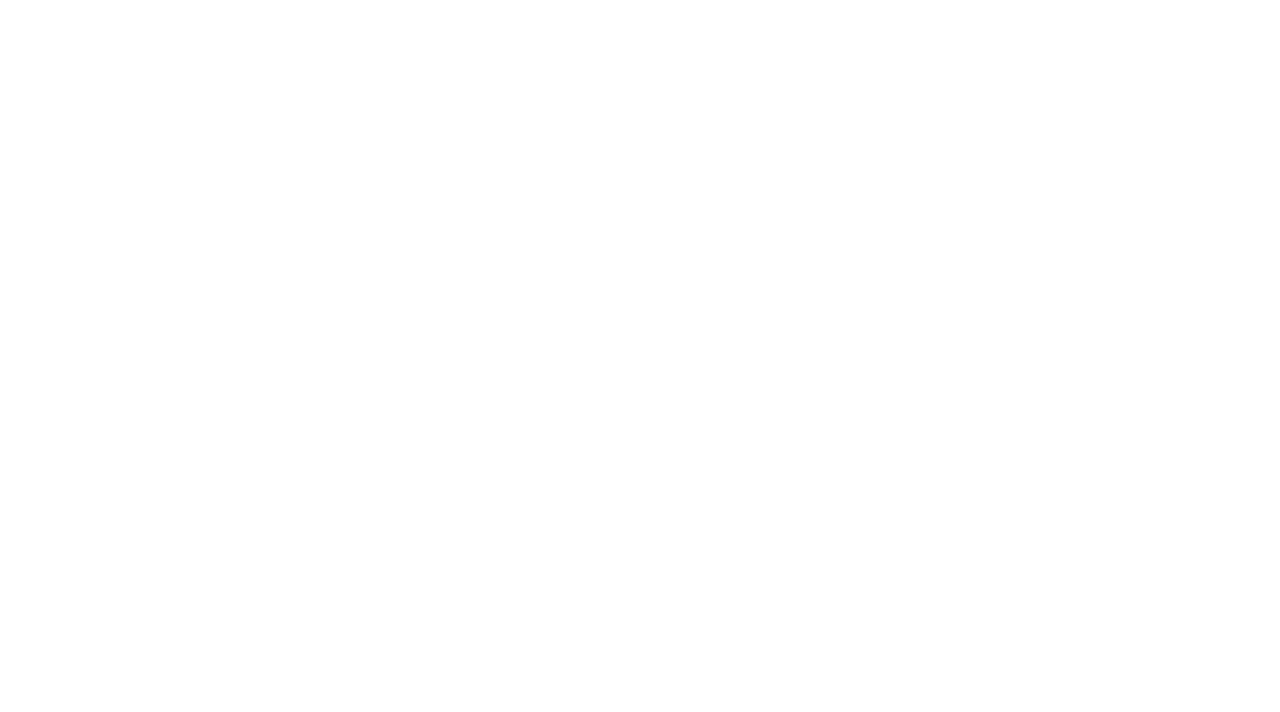
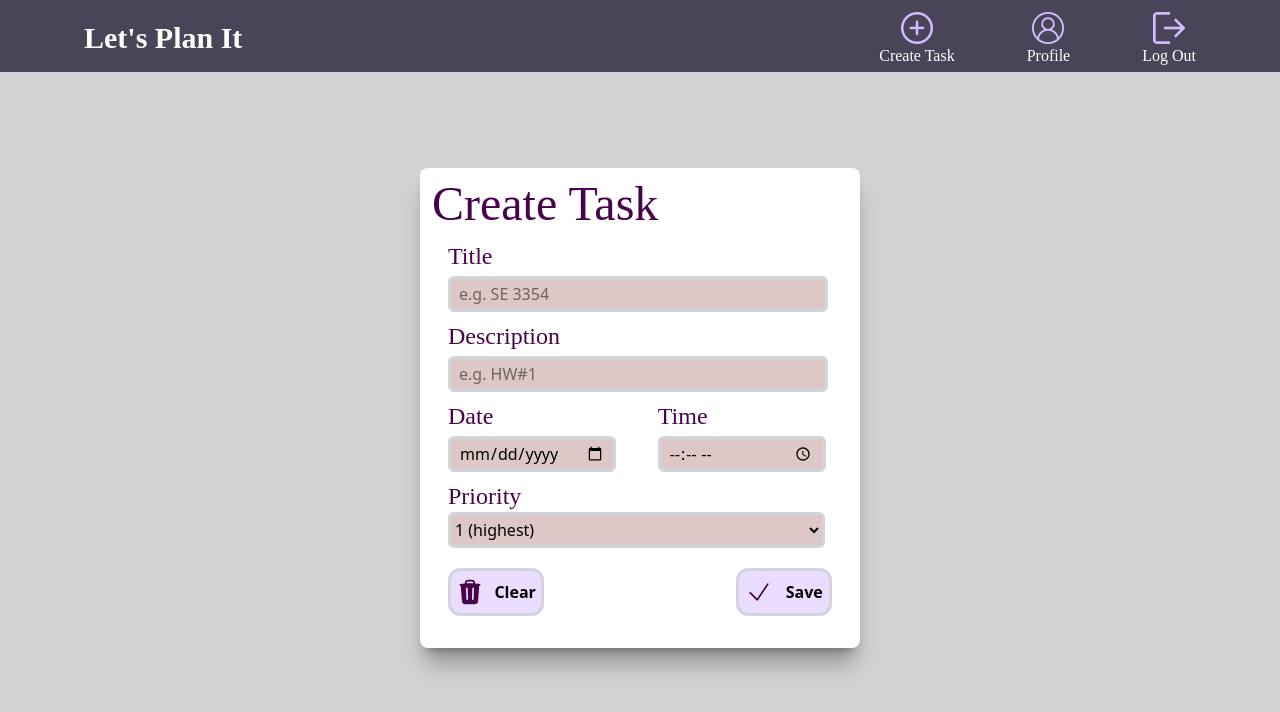
Before and after one commit to Plasmaman916/LetsPlanIt, a React (Vite) app: page /create in a window 1280 px wide. Before the commit this address had no page. Shown: the top 712 px of the page. Built offline with nearby package versions, Linux system fonts and the light colour scheme; a web font is replaced by a local one.

Commit message:
create task

```diff
--- a/src/App.tsx
+++ b/src/App.tsx
@@ -5,6 +5,7 @@ import { Routes, Route } from "react-router-dom";
 import Login from "./pages/Login";
 import Register from "./pages/Register";
 import Dashboard from "./pages/Dashboard";
+import CreateTask from "./pages/CreateTask";
 
 function App() {
   return (
@@ -12,6 +13,7 @@ function App() {
       <Route path="/" element={<Login />} exact={true} />
       <Route path="/register" element={<Register />} />
       <Route path="/dashboard" element={<Dashboard />} />
+      <Route path="/create" element={<CreateTask />} />
     </Routes>
   );
 }
--- a/src/components/Calendar.tsx
+++ b/src/components/Calendar.tsx
@@ -6,7 +6,7 @@ type DayProps = {
 };
 function Day({ day }: DayProps) {
   return (
-    <span className="py-3 rounded-full hover:bg-gray-700 transition-all duration-300">
+    <span className="py-3 rounded-full hover:bg-gray-700 transition-all duration-300 font-bold">
       {day}
     </span>
   );
@@ -54,11 +54,11 @@ function Calendar() {
   ];
 
   return (
-    <>
-      <div className="h-14 w-100 bg-[#d9d9d9] font-bungee text-[#47034b] text-4xl flex justify-center items-center rounded-sm">
+    <div className="">
+      <div className="h-14 w-100 bg-white font-bungee text-[#47034b] text-4xl flex justify-center items-center rounded-lg shadow-xl/50">
         <span>Calendar</span>
       </div>
-      <div className="h-118 w-100 bg-[#47034b] text-white rounded-lg px-3 pb-3">
+      <div className="h-118 w-100 bg-[#47034b] text-white rounded-lg px-3 pb-3 shadow-xl/50">
         {/*Month & Year row*/}
         <div className="w-full flex justify-around items-center py-10 font-medium text-2xl">
           {/*Left Arrow*/}
@@ -124,7 +124,7 @@ function Calendar() {
           })}
         </div>
       </div>
-    </>
+    </div>
   );
 }
 
--- a/src/components/Navigation.tsx
+++ b/src/components/Navigation.tsx
@@ -12,7 +12,7 @@ function Navigation() {
         <ul className="flex-1 flex justify-end items-center gap-18 pr-21 pt-3">
           <li>
             <a
-              href="/create_task"
+              href="/create"
               className="font-bungee text-white flex flex-col justify-center items-center hover:text-[#2b3328] transition-all duration-175"
             >
               <img src="/add.png" width="32" height="32" />
--- /dev/null
+++ b/src/components/UpcomingTasks.tsx
@@ -0,0 +1,82 @@
+import { useState, useEffect } from "react";
+import { PencilSquareIcon } from "@heroicons/react/24/solid";
+
+/*
+ * TaskCard will have props
+ * Name, Due Date, and Priority
+ */
+type TaskCardProps = {
+  name: string;
+  dueMonth: number;
+  dueDay: number;
+  priority: number;
+};
+
+function TaskCard({ name, dueMonth, dueDay, priority }: TaskCardProps) {
+  const priorityColors = [
+    "text-red-600",
+    "text-orange-500",
+    "text-yellow-300",
+    "text-green-500",
+    "text-blue-500",
+  ];
+
+  return (
+    <div className="w-full h-40 bg-[#d0bcff] rounded-md flex flex-col justify-center items-center gap-2 relative">
+      {/*Edit Button*/}
+      <div className="absolute top-2 right-2">
+        <PencilSquareIcon className="w-11 h-11 text-[#4a4458] cursor-pointer hover:text-white" />
+      </div>
+
+      {/*Task name*/}
+      <div>
+        <span className="font-bungee text-2xl text-[#47034b]">{name}</span>
+      </div>
+
+      {/*Due Date*/}
+      <div>
+        <span className="font-bungee text-2xl text-[#47034b]">
+          Due: {dueMonth}/{dueDay} @ 11:59PM
+        </span>
+      </div>
+
+      {/* Priority */}
+      <div>
+        <span
+          className={`font-bungee text-1xl ${priorityColors[priority - 1]}`}
+        >
+          Priority: {priority}
+        </span>
+      </div>
+    </div>
+  );
+}
+
+function UpcomingTasks() {
+  return (
+    <div className="h-112 w-100 bg-white rounded-lg shadow-xl/30">
+      <div className="h-14 w-100 bg-[#4A4458] text-[#d0bcfe] font-bungee text-4xl flex justify-center items-center rounded-md">
+        <span>Upcoming Tasks</span>
+      </div>
+
+      {/*Sample Tasks*/}
+      <div className="flex flex-col justify-center items-center gap-2 pt-2">
+        <TaskCard
+          name={"SE 3354 Homework"}
+          dueMonth={4}
+          dueDay={15}
+          priority={1}
+        />
+
+        <TaskCard
+          name={"CS 4341 Homework"}
+          dueMonth={4}
+          dueDay={30}
+          priority={3}
+        />
+      </div>
+    </div>
+  );
+}
+
+export default UpcomingTasks;
--- /dev/null
+++ b/src/pages/CreateTask.tsx
@@ -0,0 +1,125 @@
+import { useState } from "react";
+import Navigation from "../components/Navigation";
+import Calendar from "../components/Calendar";
+import UpcomingTasks from "../components/UpcomingTasks";
+import { TrashIcon, CheckIcon } from "@heroicons/react/24/solid";
+
+function CreateInputs() {
+  return (
+    <div className="h-120 w-110 bg-white rounded-lg shadow-xl/30">
+      <div className="font-bungee text-[#47034b] text-5xl py-3 pl-3">
+        <span>Create Task</span>
+      </div>
+
+      <form className="flex flex-col gap-2">
+        {/*Title Input*/}
+        <div className="flex flex-col items-start w-[300px] space-y-1 pl-7">
+          <label className="font-bungee text-[#47034b] text-2xl">Title</label>{" "}
+          <input
+            type="text"
+            placeholder="e.g. SE 3354"
+            className="w-95 h-9 bg-[#ddc7c7] rounded-md px-2 border border-gray-300 focus: border-3 focus:border-[#8a048c] outline-none transition-all duration-100 font-sans"
+          />
+        </div>
+
+        {/*Description Input*/}
+        <div className="flex flex-col items-start w-[300px] space-y-1 pl-7">
+          <label className="font-bungee text-[#47034b] text-2xl">
+            Description
+          </label>{" "}
+          <input
+            type="text"
+            placeholder="e.g. HW#1"
+            className="w-95 h-9 bg-[#ddc7c7] rounded-md px-2 border border-gray-300 focus: border-3 focus:border-[#8a048c] outline-none transition-all duration-100 font-sans"
+          />
+        </div>
+
+        {/*Date & Time inputs*/}
+        <div className="flex justify-evenly items-center ">
+          {/*Date Input*/}
+          <div className="flex flex-col items-start w-[300px] space-y-1 pl-7">
+            <label className="font-bungee text-[#47034b] text-2xl">Date</label>
+            <input
+              type="date"
+              placeholder="MM/DD/YY"
+              className="w-42 h-9 bg-[#ddc7c7] rounded-md px-2 border border-gray-300 focus: border-3 focus:border-[#8a048c] outline-none transition-all duration-100 font-sans"
+            />
+          </div>
+
+          {/*4/15 Align Time input correctly*/}
+          {/*Time Input*/}
+          <div className="flex flex-col items-start w-[300px] space-y-1 pl-4">
+            <label className="font-bungee text-[#47034b] text-2xl">Time</label>
+            <input
+              type="time"
+              className="w-42 h-9 bg-[#ddc7c7] rounded-md px-2 border border-gray-300 focus: border-3 focus:border-[#8a048c] outline-none transition-all duration-100 font-sans"
+            />
+          </div>
+        </div>
+
+        {/*Priority Input*/}
+        <div className="flex flex-col justfy-center items-start w-[405px] pl-7">
+          <label className="font-bungee text-[#47034b] text-2xl">
+            Priority
+          </label>
+          <select
+            name="priority"
+            id="priority"
+            className="w-full h-9 bg-[#ddc7c7] rounded-md border border-gray-300 focus: border-3 focus:border-[#8a048c] outline-none transition-all duration-100 font-sans"
+          >
+            <option value="1">1 (highest)</option>
+            <option value="2">2</option>
+            <option value="3">3</option>
+            <option value="4">4</option>
+            <option value="5">5 (lowest)</option>
+          </select>
+        </div>
+
+        {/*Clear and Submit Buttons*/}
+        <div className="w-full flex items-center justify-between px-7 pt-3">
+          {/*Clear Button*/}
+          <button
+            onClick={() => {}}
+            className="group flex items-center justify-around w-24 h-12 bg-[#eaddff] rounded-xl border border-gray-300 focus: border-3 hover:border-[#8a048c] outline-none transition-all duration-100 cursor-pointer"
+          >
+            <TrashIcon className="h-7 h-3 text-[#47034b] group-hover:text-white" />
+            <span className="font-semibold text-1xl group-hover:text-white">
+              Clear
+            </span>
+          </button>
+
+          {/*Submit Button*/}
+          <button
+            type="submit"
+            onSubmit={() => {}}
+            className="group flex items-center justify-around w-24 h-12 bg-[#eaddff] rounded-xl border border-gray-300 focus: border-3 hover:border-[#8a048c] outline-none transition-all duration-100 cursor-pointer"
+          >
+            <CheckIcon className="h-7 h-3 text-[#47034b] group-hover:text-blue-300" />
+            <span className="font-semibold text-1xl group-hover:text-blue-300">
+              Save
+            </span>
+          </button>
+        </div>
+      </form>
+    </div>
+  );
+}
+
+function CreateTask() {
+  return (
+    <>
+      <div className="bg-[#d3d3d3] relative min-h-screen ">
+        <Navigation />
+        <br />
+        <br />
+        <br />
+        <br />
+        <div className="flex justify-center items-center ">
+          <CreateInputs />
+        </div>
+      </div>
+    </>
+  );
+}
+
+export default CreateTask;
--- a/src/pages/Dashboard.tsx
+++ b/src/pages/Dashboard.tsx
@@ -1,12 +1,21 @@
 import { useState } from "react";
 import Navigation from "../components/Navigation";
 import Calendar from "../components/Calendar";
+import UpcomingTasks from "../components/UpcomingTasks";
 
 function Dashboard() {
   return (
     <>
-      <Navigation />
-      <Calendar />
+      <div className="bg-[#d3d3d3] relative">
+        <Navigation />
+        <span className="font-bungee text-[#47034b] text-3xl relative top-7 left-10">
+          Welcome Back, Test!
+        </span>
+        <div className="flex justify-around items-center min-h-screen relative bottom-6">
+          <UpcomingTasks />
+          <Calendar />
+        </div>
+      </div>
     </>
   );
 }
```
